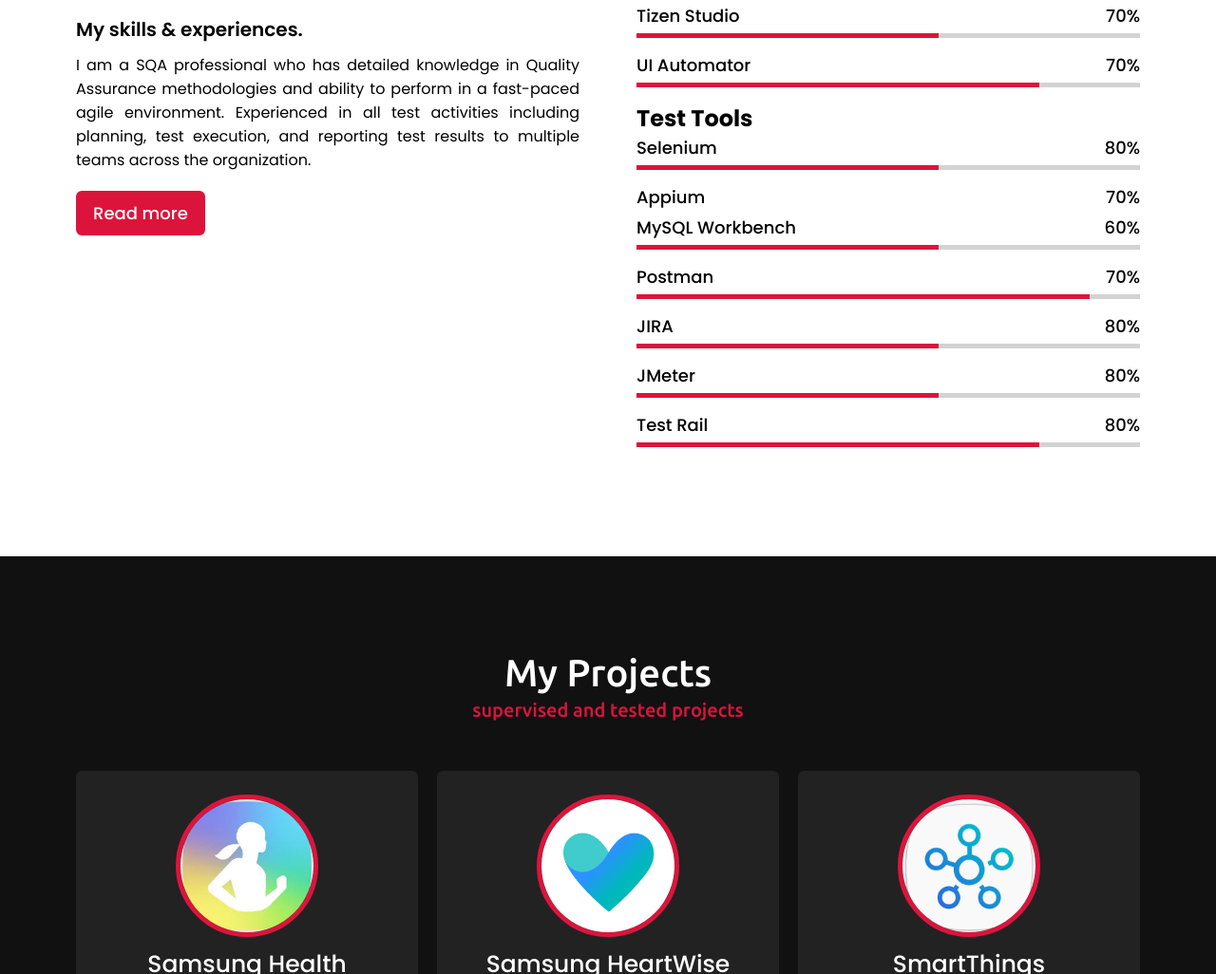
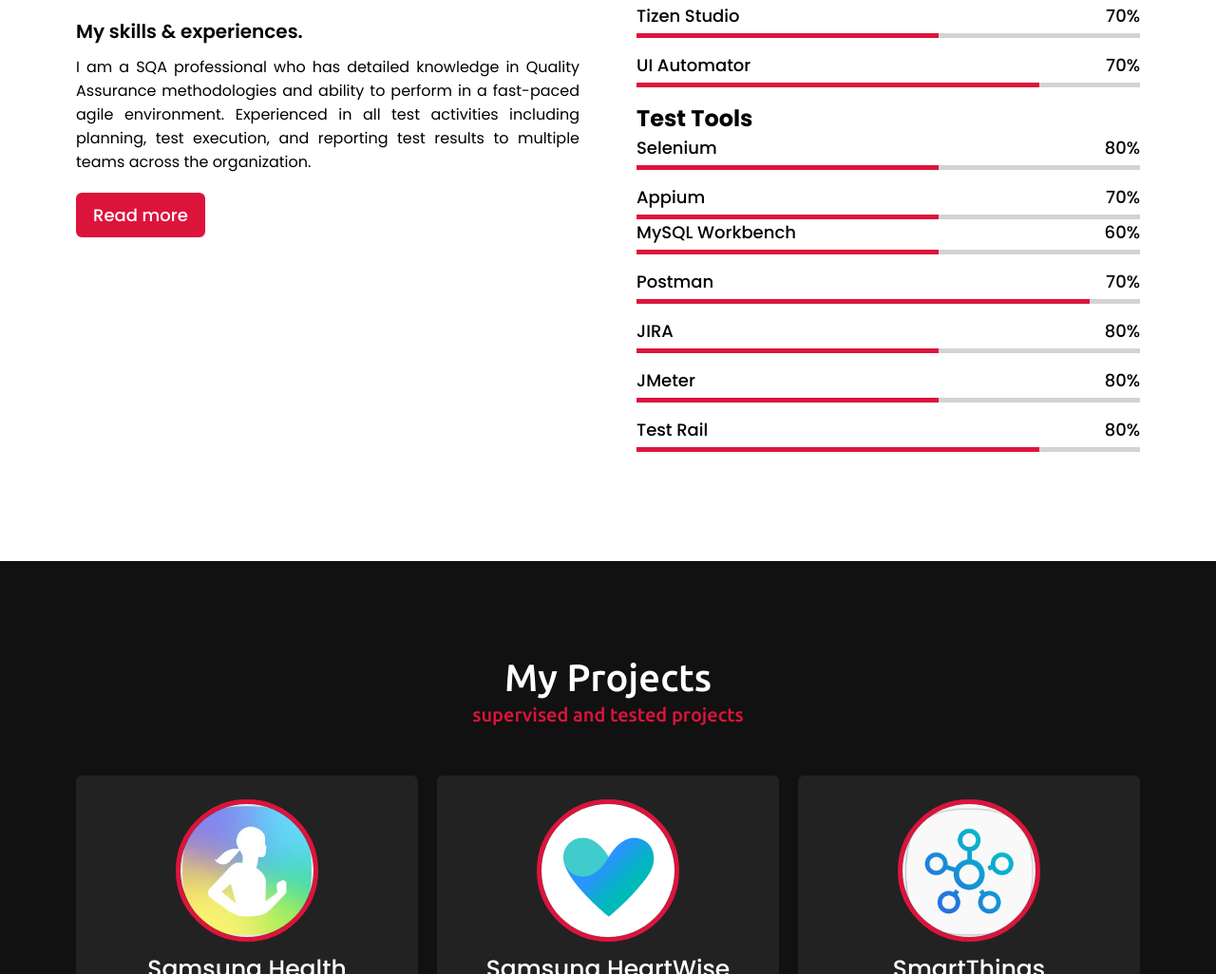
Before and after one commit to tawhidur/tawhidur.github.io, a plain HTML site: page index.html in a window 1280 px wide. Shown: the part 2732-3758 px from the top of the page at 95% size. Drawn offline with nearby package versions, Linux system fonts and the light colour scheme.

Commit message:
Update index.html
Add bar

```diff
--- a/index.html
+++ b/index.html
@@ -166,6 +166,7 @@
                             <span>Appium</span>
                             <span>70%</span>
                         </div>
+			 <div class="line css"></div>
 		<div class="bars">
                         <div class="info">
                             <span>MySQL Workbench</span>
```
